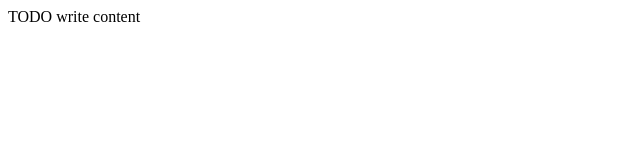
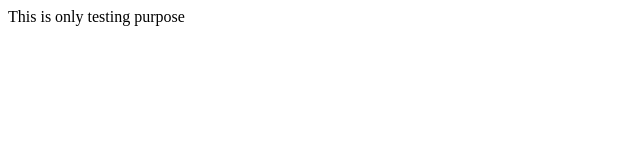
Before and after one commit to Xiong1992/Example, a plain HTML site: page web/index.html in a window 1280 px wide. Shown: the full height of the page, 0-640 px from the left. Drawn offline with Linux system fonts and the light colour scheme.

Commit message:
Update index.html

```diff
--- a/web/index.html
+++ b/web/index.html
@@ -11,6 +11,6 @@ and open the template in the editor.
         <meta name="viewport" content="width=device-width, initial-scale=1.0">
     </head>
     <body>
-        <div>TODO write content</div>
+        <div>This is only testing purpose</div>
     </body>
 </html>
```
